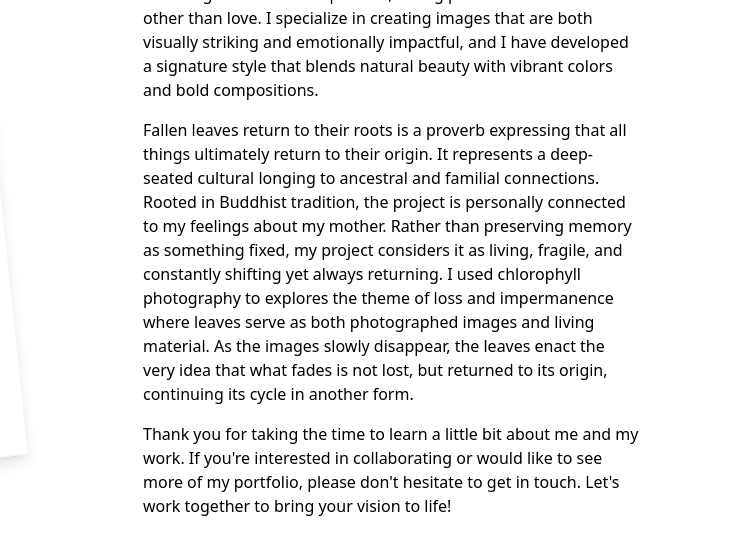
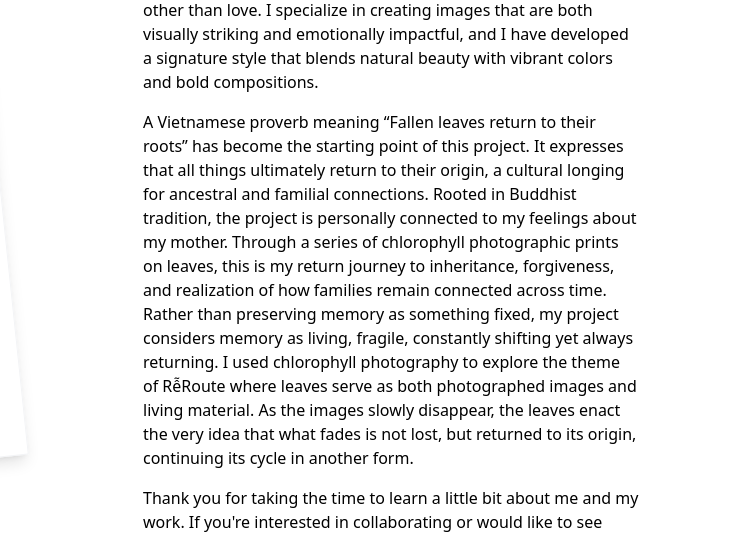
Before and after one commit to bluefinsia/bluefinsia.github.io, a plain HTML site: page photography-portfolio/dist/about_me.html in a window 1280 px wide. Shown: the part 274-808 px from the top of the page, 549-1280 px from the left. Drawn offline with nearby package versions, Linux system fonts and the light colour scheme; files that its build step writes are made by us from their sources.

Commit message:
Update about_me.html

```diff
--- a/photography-portfolio/dist/about_me.html
+++ b/photography-portfolio/dist/about_me.html
@@ -157,18 +157,21 @@
             compositions.
           </p>
           <p class="mb-4">
-            Fallen leaves return to their roots is a proverb expressing that all
-            things ultimately return to their origin. It represents a
-            deep-seated cultural longing to ancestral and familial connections.
-            Rooted in Buddhist tradition, the project is personally connected to
-            my feelings about my mother. Rather than preserving memory as
-            something fixed, my project considers it as living, fragile, and
-            constantly shifting yet always returning. I used chlorophyll
-            photography to explores the theme of loss and impermanence where
-            leaves serve as both photographed images and living material. As the
-            images slowly disappear, the leaves enact the very idea that what
-            fades is not lost, but returned to its origin, continuing its cycle
-            in another form.
+            A Vietnamese proverb meaning “Fallen leaves return to their roots”
+            has become the starting point of this project. It expresses that all
+            things ultimately return to their origin, a cultural longing for
+            ancestral and familial connections. Rooted in Buddhist tradition,
+            the project is personally connected to my feelings about my mother.
+            Through a series of chlorophyll photographic prints on leaves, this
+            is my return journey to inheritance, forgiveness, and realization of
+            how families remain connected across time. Rather than preserving
+            memory as something fixed, my project considers memory as living,
+            fragile, constantly shifting yet always returning. I used
+            chlorophyll photography to explore the theme of RễRoute where leaves
+            serve as both photographed images and living material. As the images
+            slowly disappear, the leaves enact the very idea that what fades is
+            not lost, but returned to its origin, continuing its cycle in
+            another form.
           </p>
           <p>
             Thank you for taking the time to learn a little bit about me and my
```
